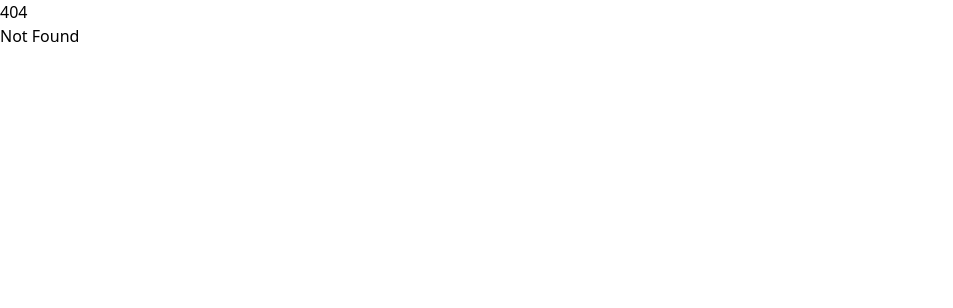
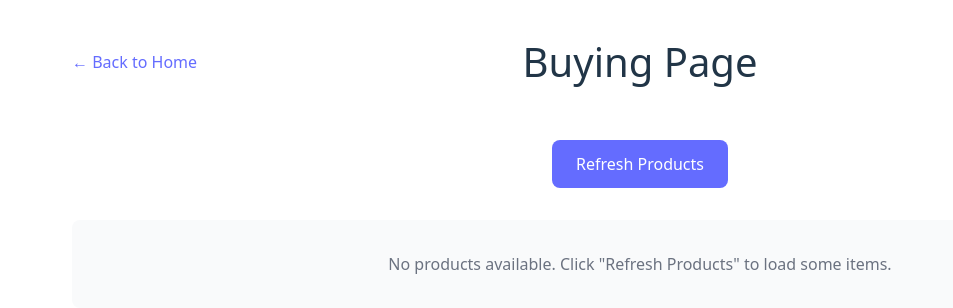
Before and after one commit to j-chen005/buy-sell-helper, a SvelteKit app: page /buying in a window 1280 px wide. Before the commit this address had no page. Shown: the top 308 px of the page, without its empty margins (0-953 px from the left). Built offline with nearby package versions, Linux system fonts and the light colour scheme.

Commit message:
new route

```diff
--- a/src/routes/+page.svelte
+++ b/src/routes/+page.svelte
@@ -1,73 +1,26 @@
 <script>
-	let count = 0;
-	let products = [];
-	let loading = false;
-	let error = null;
+	import { goto } from '$app/navigation';
 
-	async function fetchProducts() {
-		loading = true;
-		error = null;
-
-		try {
-			const response = await fetch('/api/rapidApi?q=Nike%20shoes');
-			if (!response.ok) {
-				throw new Error(`HTTP error! status: ${response.status}`);
-			}
-			const result = await response.json();
-			products = result.filtered_products;
-		} catch (err) {
-			error = err.message;
-		} finally {
-			loading = false;
-		}
+	function goToBuying() {
+		goto('/buying');
 	}
 </script>
 
 <main>
 	<div class="container">
-		<div class="logos">
-			<a href="https://vitejs.dev" target="_blank">
-				<img src="/vite.svg" class="logo vite" alt="Vite logo" />
-			</a>
-			<a href="https://svelte.dev" target="_blank">
-				<img src="/svelte.svg" class="logo svelte" alt="Svelte logo" />
-			</a>
-		</div>
 		<h1>Buy Sell Helper</h1>
 
 		<div class="card">
-			<button on:click={() => count++}>count is {count}</button>
+			<p class="welcome-text">
+				Welcome to Buy Sell Helper! Your one-stop solution for buying and selling products.
+			</p>
 		</div>
 
-		<div class="api-section">
-			<button on:click={fetchProducts} disabled={loading}>
-				{loading ? 'Loading...' : 'Fetch Products'}
+		<div class="action-buttons">
+			<button on:click={goToBuying} class="buy-button">
+				Buy
 			</button>
 		</div>
-
-		<p>
-			Check out SvelteKit, the official Svelte app framework powered by Vite!
-		</p>
-
-		<p class="read-the-docs">
-			Click on the Vite and Svelte logos to learn more
-		</p>
-
-		{#if loading}
-			<p>Loading products...</p>
-		{:else if error}
-			<p class="error">Error: {error}</p>
-		{:else if products.length > 0}
-			<div class="products">
-				{#each products as product}
-					<div class="product">
-						<h3>{product.product_title}</h3>
-						<p>{product.product_description}</p>
-						<p>Price: ${product.prices.current_price}</p>
-					</div>
-				{/each}
-			</div>
-		{/if}
 
 		<div class="tailwind-test">
 			<button class="bg-green-500 hover:bg-green-700 text-white font-bold py-2 px-4 rounded">
@@ -85,71 +38,39 @@
 		text-align: center;
 	}
 
-	.logos {
-		display: flex;
-		justify-content: center;
-		gap: 2rem;
-		margin-bottom: 2rem;
-	}
-
-	.logo {
-		height: 6em;
-		padding: 1.5em;
-		will-change: filter;
-		transition: filter 300ms;
-	}
-
-	.logo:hover {
-		filter: drop-shadow(0 0 2em #646cffaa);
-	}
-
-	.logo.svelte:hover {
-		filter: drop-shadow(0 0 2em #ff3e00aa);
-	}
-
 	.card {
 		padding: 2em;
-	}
-
-	.api-section {
 		margin: 2rem 0;
 	}
 
-	.api-section button {
-		background: #646cff;
+	.welcome-text {
+		font-size: 1.2rem;
+		color: #374151;
+		line-height: 1.6;
+		margin: 0;
+	}
+
+	.action-buttons {
+		margin: 3rem 0;
+	}
+
+	.buy-button {
+		background: #059669;
 		color: white;
 		border: none;
-		padding: 0.5rem 1rem;
-		border-radius: 4px;
+		padding: 1rem 3rem;
+		border-radius: 8px;
 		cursor: pointer;
-		font-size: 1rem;
+		font-size: 1.2rem;
+		font-weight: 600;
+		transition: background-color 0.2s;
+		box-shadow: 0 2px 4px rgba(0, 0, 0, 0.1);
 	}
 
-	.api-section button:disabled {
-		background: #ccc;
-		cursor: not-allowed;
-	}
-
-	.read-the-docs {
-		color: #888;
-	}
-
-	.products {
-		display: grid;
-		grid-template-columns: repeat(auto-fit, minmax(300px, 1fr));
-		gap: 1rem;
-		margin: 2rem 0;
-	}
-
-	.product {
-		border: 1px solid #ddd;
-		padding: 1rem;
-		border-radius: 8px;
-		text-align: left;
-	}
-
-	.error {
-		color: red;
+	.buy-button:hover {
+		background: #047857;
+		transform: translateY(-1px);
+		box-shadow: 0 4px 8px rgba(0, 0, 0, 0.15);
 	}
 
 	.tailwind-test {
--- /dev/null
+++ b/src/routes/buying/+page.svelte
@@ -0,0 +1,213 @@
+<script>
+	import { onMount } from 'svelte';
+
+	let products = [];
+	let loading = false;
+	let error = null;
+
+	async function fetchProducts() {
+		loading = true;
+		error = null;
+
+		try {
+			const response = await fetch('/api/rapidApi?q=Nike%20shoes');
+			if (!response.ok) {
+				throw new Error(`HTTP error! status: ${response.status}`);
+			}
+			const result = await response.json();
+			products = result.filtered_products;
+		} catch (err) {
+			error = err.message;
+		} finally {
+			loading = false;
+		}
+	}
+
+</script>
+
+<svelte:head>
+	<title>Buying - Buy Sell Helper</title>
+</svelte:head>
+
+<main>
+	<div class="container">
+		<header class="header">
+			<a href="/" class="back-link">← Back to Home</a>
+			<h1>Buying Page</h1>
+		</header>
+
+		<div class="content">
+			<div class="api-section">
+				<button on:click={fetchProducts} disabled={loading} class="fetch-button">
+					{loading ? 'Loading...' : 'Refresh Products'}
+				</button>
+			</div>
+
+			{#if loading}
+				<div class="loading">
+					<p>Loading products...</p>
+				</div>
+			{:else if error}
+				<div class="error">
+					<p>Error: {error}</p>
+				</div>
+			{:else if products.length > 0}
+				<div class="products">
+					{#each products as product}
+						<div class="product-card">
+							<h3>{product.product_title}</h3>
+							<p class="description">{product.product_description}</p>
+							<p class="price">Price: ${product.prices.current_price}</p>
+							<button class="buy-button">Buy Now</button>
+						</div>
+					{/each}
+				</div>
+			{:else}
+				<div class="no-products">
+					<p>No products available. Click "Refresh Products" to load some items.</p>
+				</div>
+			{/if}
+		</div>
+	</div>
+</main>
+
+<style>
+	.container {
+		max-width: 1200px;
+		margin: 0 auto;
+		padding: 2rem;
+	}
+
+	.header {
+		text-align: center;
+		margin-bottom: 3rem;
+		position: relative;
+	}
+
+	.back-link {
+		position: absolute;
+		left: 0;
+		top: 50%;
+		transform: translateY(-50%);
+		color: #646cff;
+		text-decoration: none;
+		font-weight: 500;
+	}
+
+	.back-link:hover {
+		text-decoration: underline;
+	}
+
+	h1 {
+		font-size: 2.5rem;
+		color: #213547;
+		margin: 0;
+	}
+
+	.content {
+		text-align: center;
+	}
+
+	.api-section {
+		margin: 2rem 0;
+	}
+
+	.fetch-button {
+		background: #646cff;
+		color: white;
+		border: none;
+		padding: 0.75rem 1.5rem;
+		border-radius: 8px;
+		cursor: pointer;
+		font-size: 1rem;
+		font-weight: 500;
+		transition: background-color 0.2s;
+	}
+
+	.fetch-button:hover:not(:disabled) {
+		background: #535bf2;
+	}
+
+	.fetch-button:disabled {
+		background: #ccc;
+		cursor: not-allowed;
+	}
+
+	.loading, .error, .no-products {
+		padding: 2rem;
+		border-radius: 8px;
+		margin: 2rem 0;
+	}
+
+	.loading {
+		background: #f0f9ff;
+		color: #0369a1;
+	}
+
+	.error {
+		background: #fef2f2;
+		color: #dc2626;
+	}
+
+	.no-products {
+		background: #f9fafb;
+		color: #6b7280;
+	}
+
+	.products {
+		display: grid;
+		grid-template-columns: repeat(auto-fit, minmax(300px, 1fr));
+		gap: 1.5rem;
+		margin: 2rem 0;
+	}
+
+	.product-card {
+		border: 1px solid #e5e7eb;
+		padding: 1.5rem;
+		border-radius: 12px;
+		text-align: left;
+		background: white;
+		box-shadow: 0 1px 3px rgba(0, 0, 0, 0.1);
+		transition: transform 0.2s, box-shadow 0.2s;
+	}
+
+	.product-card:hover {
+		transform: translateY(-2px);
+		box-shadow: 0 4px 12px rgba(0, 0, 0, 0.15);
+	}
+
+	.product-card h3 {
+		margin: 0 0 0.5rem 0;
+		color: #1f2937;
+		font-size: 1.25rem;
+	}
+
+	.description {
+		color: #6b7280;
+		margin: 0.5rem 0;
+		line-height: 1.5;
+	}
+
+	.price {
+		font-weight: 600;
+		color: #059669;
+		font-size: 1.1rem;
+		margin: 1rem 0;
+	}
+
+	.buy-button {
+		background: #059669;
+		color: white;
+		border: none;
+		padding: 0.5rem 1rem;
+		border-radius: 6px;
+		cursor: pointer;
+		font-weight: 500;
+		width: 100%;
+		transition: background-color 0.2s;
+	}
+
+	.buy-button:hover {
+		background: #047857;
+	}
+</style>
```
